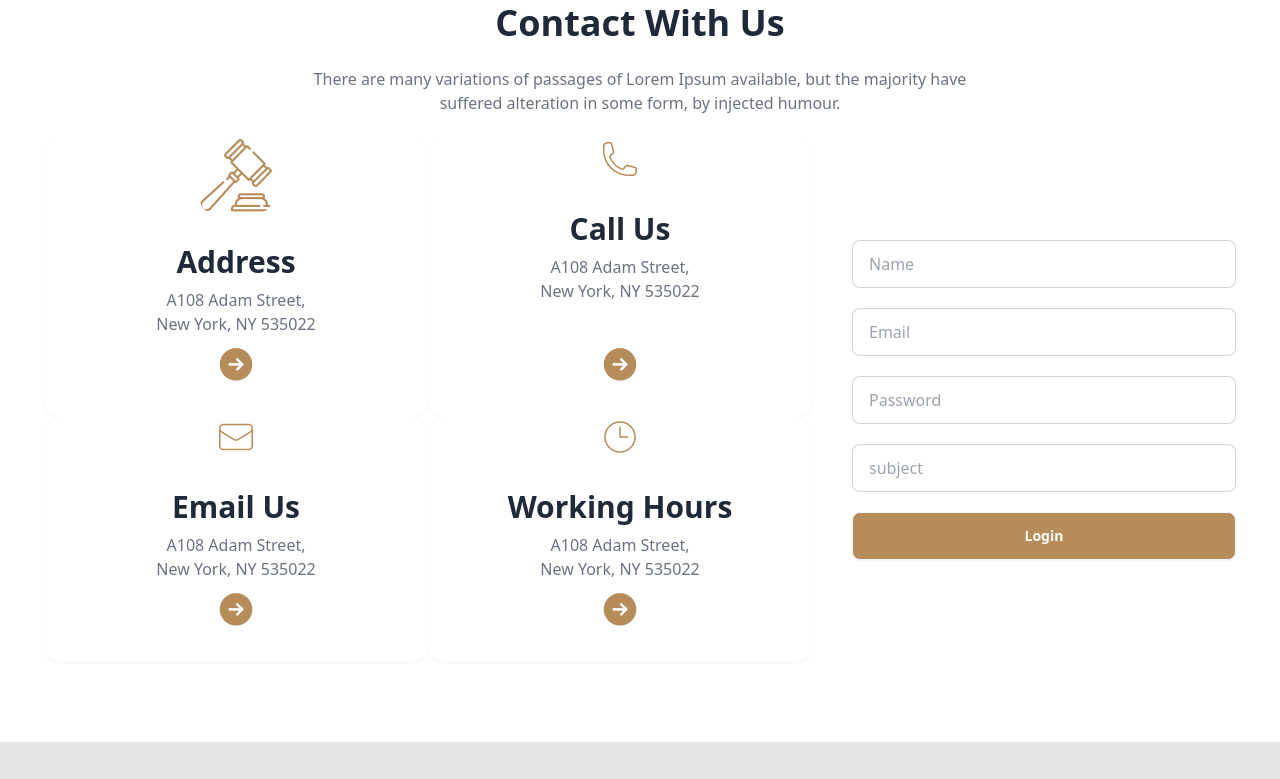
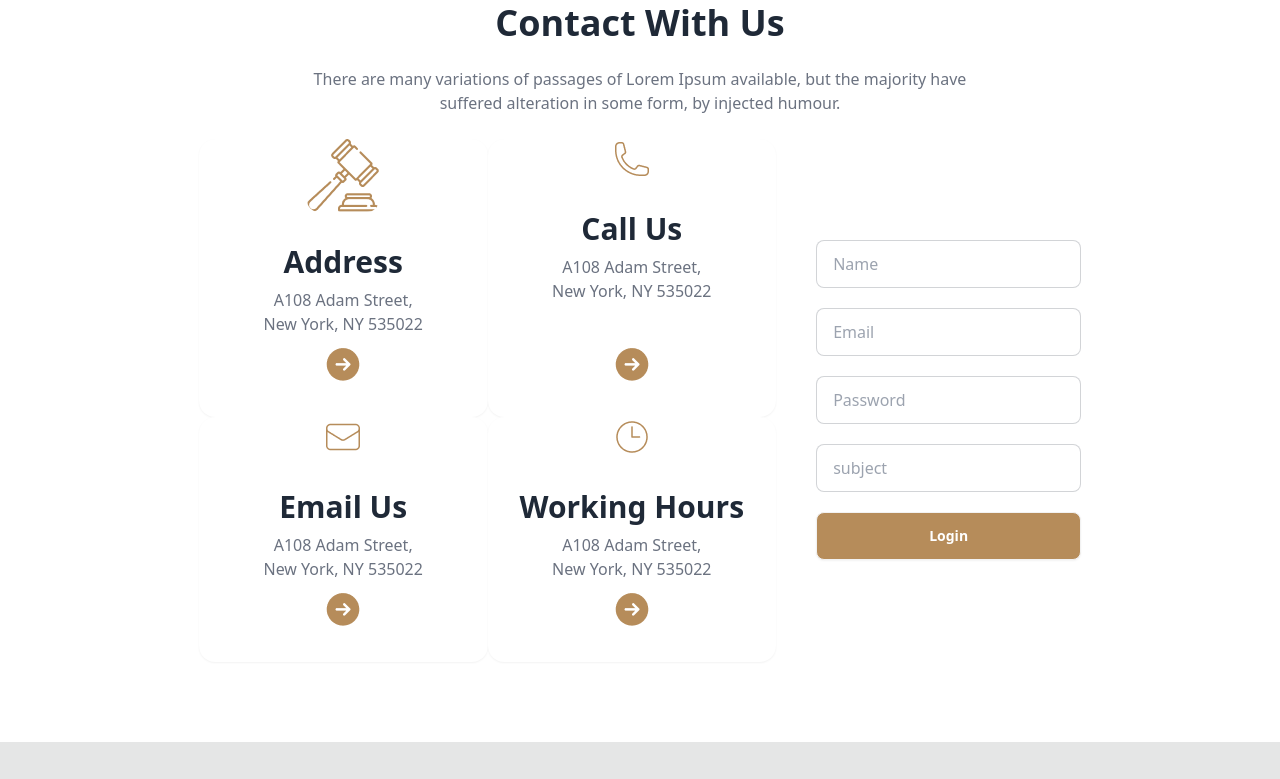
Before and after one commit to Shishir2008/legal-solution-resources, a plain HTML site: page index.html in a window 1280 px wide. Shown: the part 3795-4574 px from the top of the page. Drawn offline with nearby package versions, Linux system fonts and the light colour scheme.

Commit message:
add some new style

```diff
--- a/index.html
+++ b/index.html
@@ -7,7 +7,7 @@
     <title>Legal-Solution</title>
     <link href="https://cdn.jsdelivr.net/npm/daisyui@4.12.24/dist/full.min.css" rel="stylesheet" type="text/css" />
     <script src="https://cdn.tailwindcss.com"></script>
-    <script src="https://cdn.tailwindcss.com"></script>
+
     <link rel="stylesheet" href="https://cdnjs.cloudflare.com/ajax/libs/font-awesome/7.0.1/css/all.min.css" integrity="sha512-2SwdPD6INVrV/lHTZbO2nodKhrnDdJK9/kg2XD1r9uGqPo1cUbujc+IYdlYdEErWNu69gVcYgdxlmVmzTWnetw==" crossorigin="anonymous" referrerpolicy="no-referrer" />
 </head>
 
@@ -317,7 +317,7 @@
             <div class="flex flex-col md:flex-row justify-center items-center gap-10">
                 <div class="grid grid-cols-1 md:grid-cols-2">
                     <!-- card 1 -->
-                    <div class="card bg-base-100 w-96 shadow-sm ">
+                    <div class="card bg-base-100  shadow-sm ">
                         <figure class="">
                             <img src="images/business.png" alt="Shoes" class="rounded-xl" />
                         </figure>
@@ -333,7 +333,7 @@
                         </div>
                     </div>
                     <!-- card 2 -->
-                    <div class="card bg-base-100 w-96 shadow-sm ">
+                    <div class="card bg-base-100 shadow-sm ">
                         <figure class="">
                             <img src="images/call.png" alt="Shoes" class="rounded-xl" />
                         </figure>
@@ -349,7 +349,7 @@
                         </div>
                     </div>
                     <!-- card 3 -->
-                    <div class="card bg-base-100 w-96 shadow-sm ">
+                    <div class="card bg-base-100  shadow-sm ">
                         <figure class="">
                             <img src="images/email.png" alt="Shoes" class="rounded-xl" />
                         </figure>
@@ -365,7 +365,7 @@
                         </div>
                     </div>
                     <!-- card 4 -->
-                    <div class="card bg-base-100 w-96 shadow-sm ">
+                    <div class="card bg-base-100  shadow-sm ">
                         <figure class="">
                             <img src="images/time.png" alt="Shoes" class="rounded-xl" />
                         </figure>
@@ -381,7 +381,7 @@
                         </div>
                     </div>
                 </div>
-                <fieldset class="fieldset max-w-96 md:w-96 gap-5 flex flex-col ">
+                <fieldset class="fieldset  gap-5 flex flex-col ">
                     <input type="text" placeholder="Name" class="input input-bordered w-full max-w-xs md:max-w-xl" />
                     <input type="email" placeholder="Email" class="input input-bordered w-full max-w-xs md:max-w-xl" />
                     <input type="password" placeholder="Password" class="input input-bordered w-full max-w-xs md:max-w-xl" />
```
